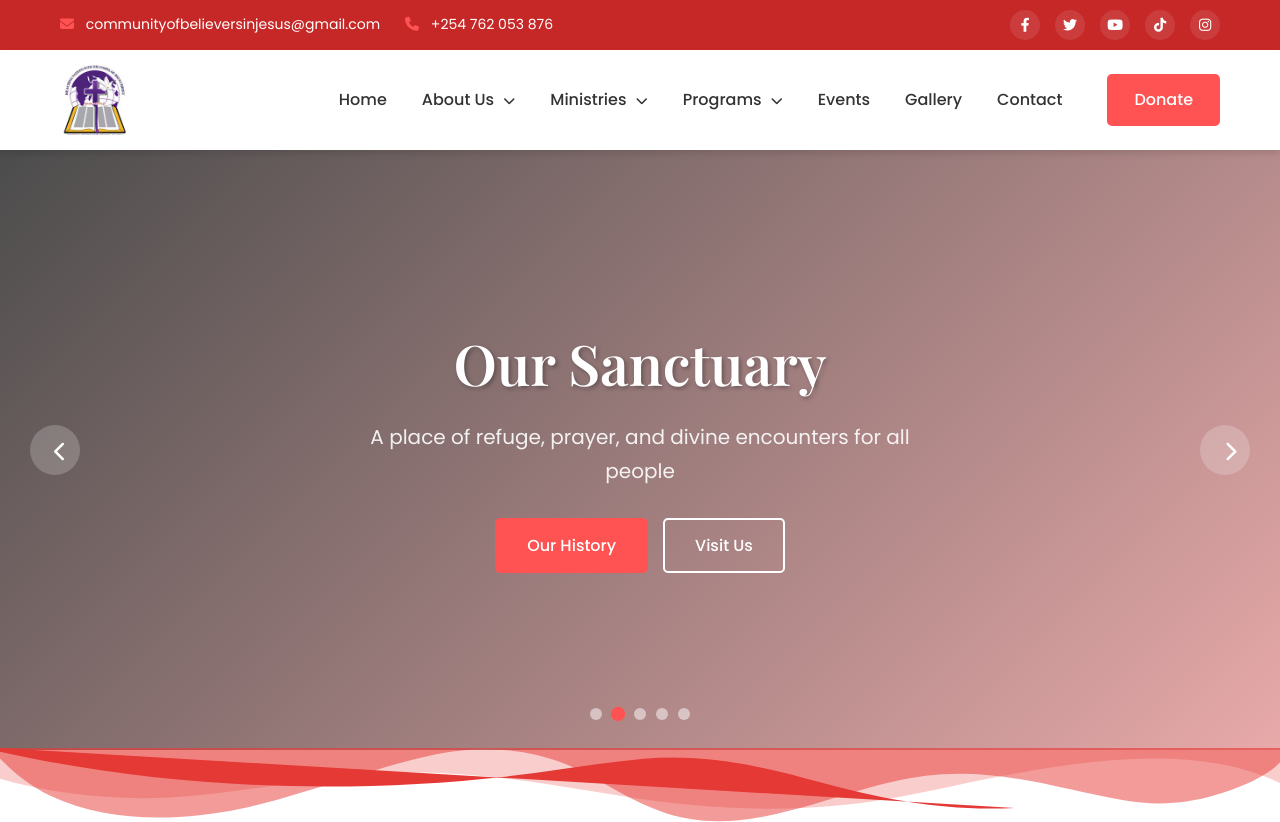
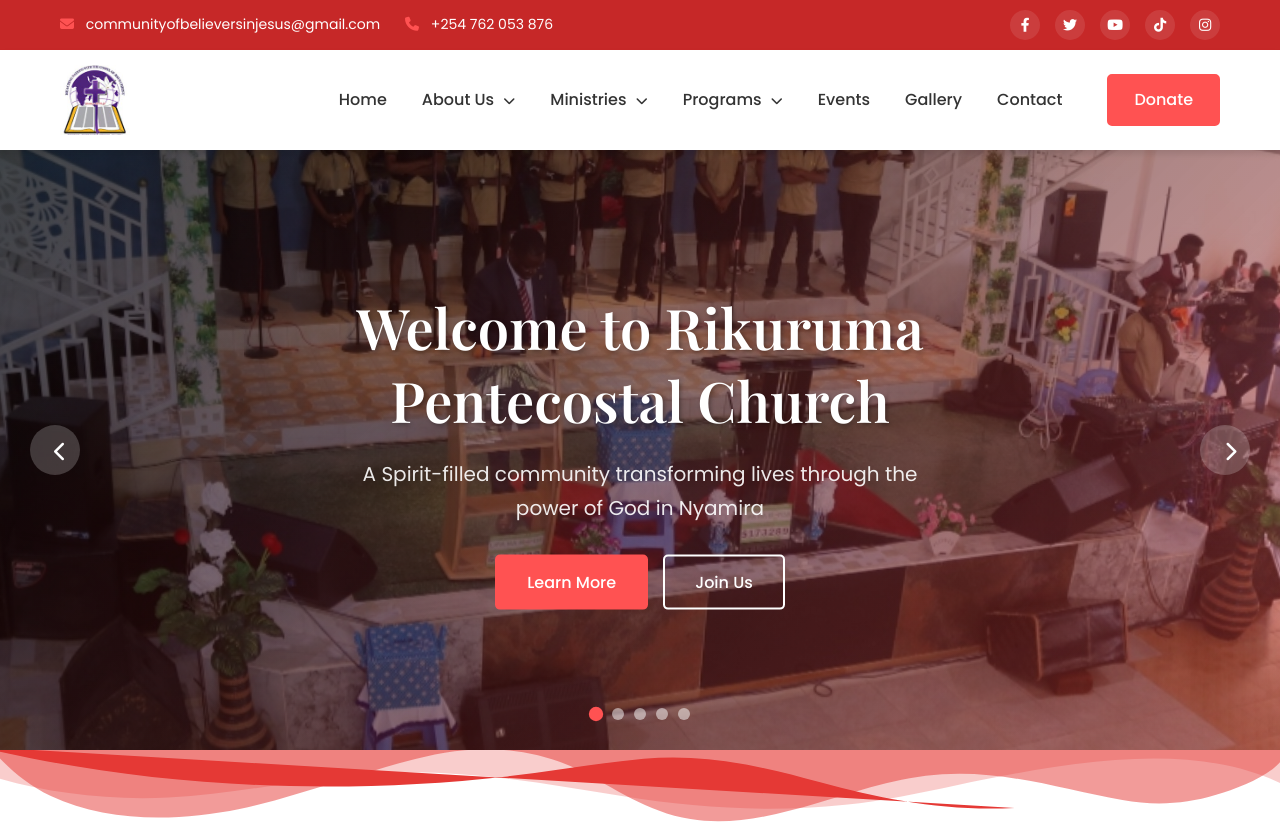
Before and after one commit to Kennedy-Mutuku/RIKURUMA-PENTECOSTAL-CHURCH-NYAMIRA-Front-End, a React (Vite) app: page / in a window 1280 px wide. Shown: the top 822 px of the page. Built offline with nearby package versions, Linux system fonts and the light colour scheme.

Commit message:
Refine hero carousel: seamless 1.5s crossfade, 8s slide interval, and slow-motion 12s Ken Burns animation

```diff
--- a/src/pages/Home.jsx
+++ b/src/pages/Home.jsx
@@ -18,7 +18,7 @@
     useEffect(() => {
         const interval = setInterval(() => {
             setCurrentSlide(prev => (prev + 1) % slides.length);
-        }, 5000);
+        }, 8000);
         return () => clearInterval(interval);
     }, [slides.length]);
 
--- a/src/styles/style.css
+++ b/src/styles/style.css
@@ -420,11 +420,19 @@
     width: 100%;
     height: 100%;
     opacity: 0;
-    transition: opacity 1s ease;
+    visibility: hidden;
+    transition: opacity 1.5s ease-in-out, visibility 1.5s;
 }
 
 .slide.active {
     opacity: 1;
+    visibility: visible;
+    z-index: 2;
+}
+
+/* Maintain the previous slide during transition to prevent blank screen */
+.slide:not(.active) {
+    z-index: 1;
 }
 
 .slide-bg {
@@ -436,10 +444,12 @@
     background-size: cover;
     background-position: center;
     z-index: -1;
+    transform: scale(1.1);
+    /* Base scale to avoid edges showing during rotation */
 }
 
 .slide.active .slide-bg {
-    animation: kenBurnsZoom 8s ease-out forwards;
+    animation: kenBurnsZoom 12s linear forwards;
 }
 
 @keyframes kenBurnsZoom {
@@ -448,7 +458,8 @@
     }
 
     100% {
-        transform: scale(1) rotate(0deg);
+        transform: scale(1.05) rotate(0.5deg);
+        /* End slightly zoomed to keep it moving */
     }
 }
 
```
